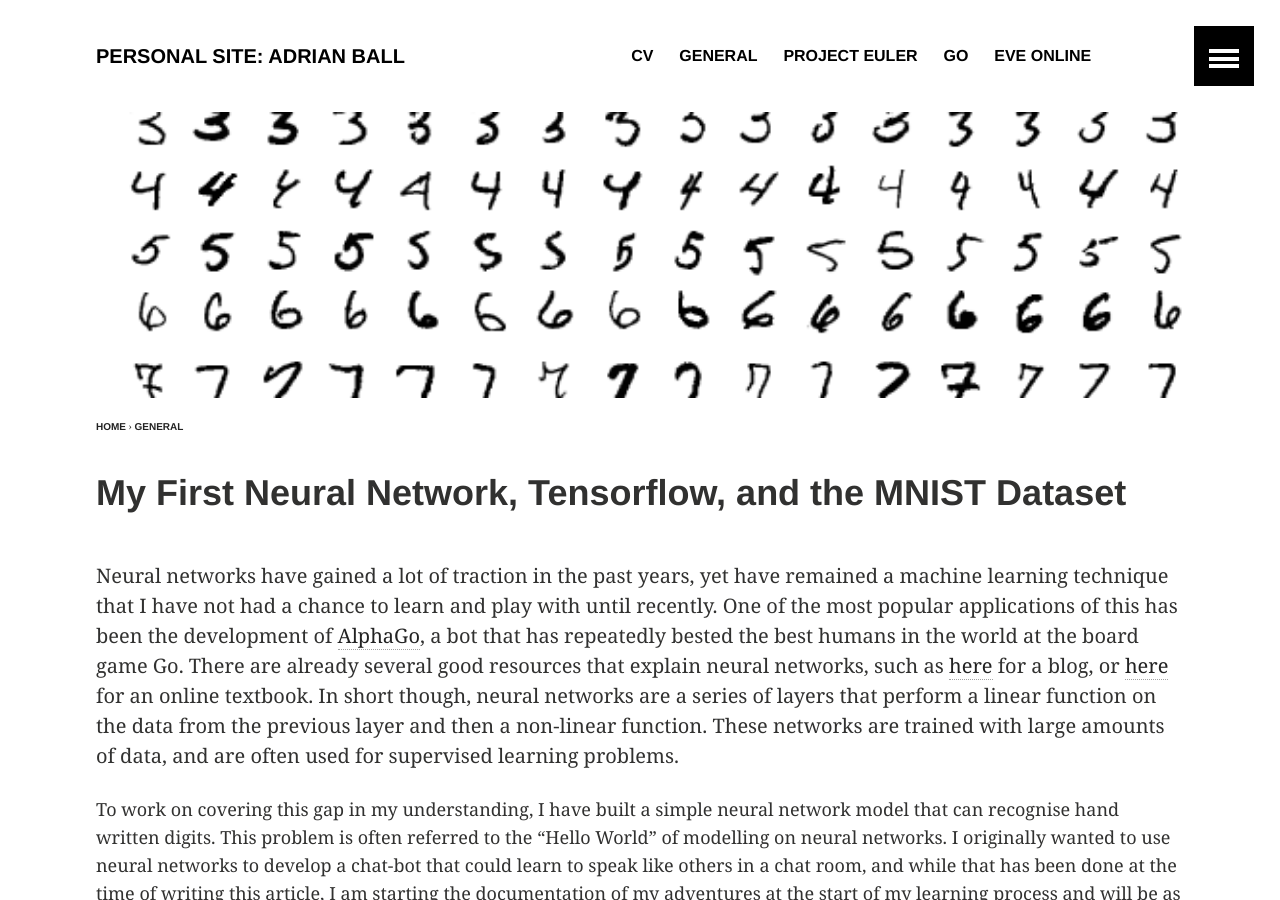
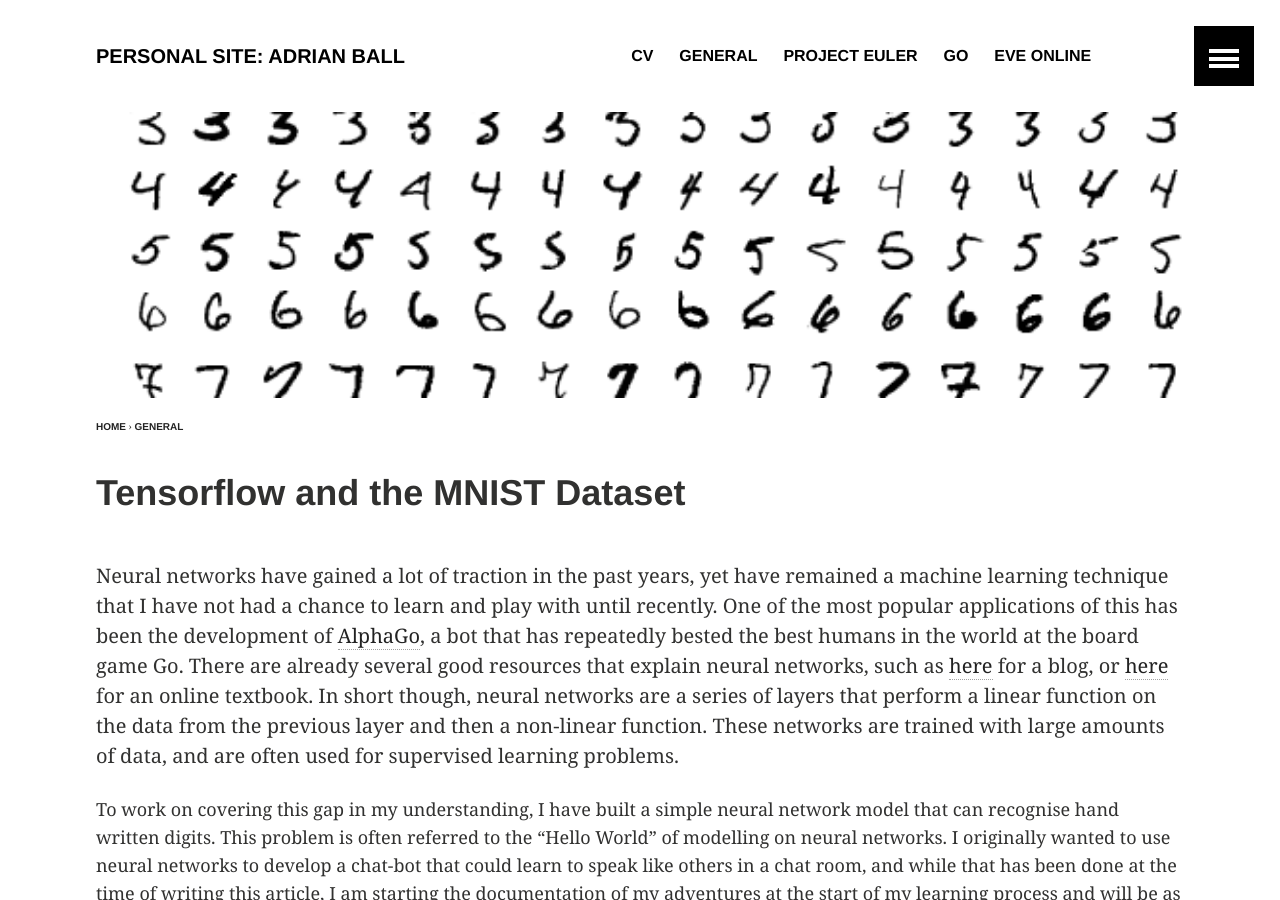
Before and after one commit to Adrian-Ball/adrian-ball.github.io, a Jekyll site: the page built from _posts/general/2018-06-02-introduction-to-tensor-flow-and-MNIST.md, in a window 1280 px wide and 900 px high. Built offline with Jekyll 4.4.1, drawn with Linux system fonts in a browser that asks for light colours.

Commit message:
Updated name for the TF MNIST article

```diff
--- a/_posts/general/2018-06-02-introduction-to-tensor-flow-and-MNIST.md
+++ b/_posts/general/2018-06-02-introduction-to-tensor-flow-and-MNIST.md
@@ -1,6 +1,6 @@
 ---
 layout: article
-title: "My First Neural Network, Tensorflow, and the MNIST Dataset"
+title: "Tensorflow and the MNIST Dataset"
 date: 2018-06-02
 categories: general
 author: adrian-ball
```
